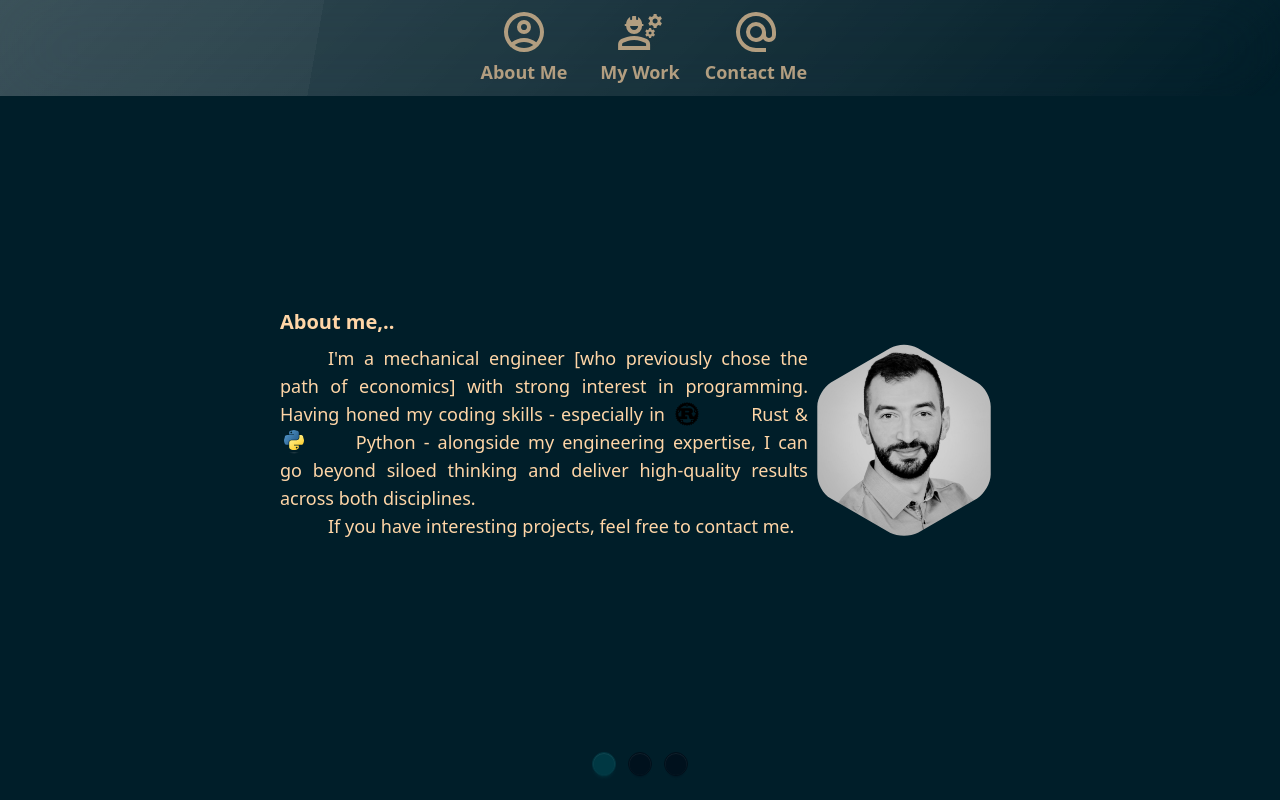
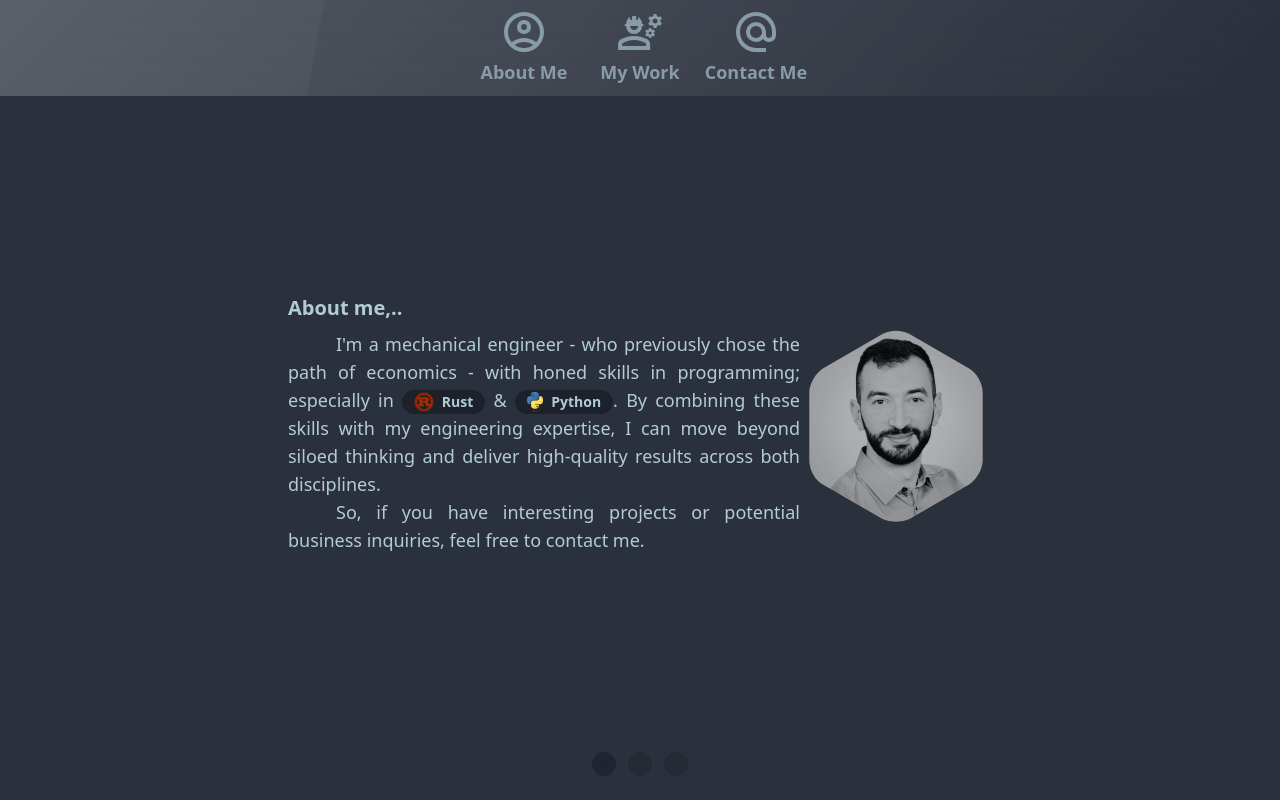
Before and after one commit to FatihDmrcn/FatihDmrcn.github.io, a SvelteKit app: page / in a window 1280 px wide. Built offline with nearby package versions, Linux system fonts and the light colour scheme.

Commit message:
default theme and new favicon

```diff
--- a/src/app.css
+++ b/src/app.css
@@ -1,4 +1,4 @@
 @import "tailwindcss";
 @plugin "daisyui" {
-    themes: abyss --default;
+    themes: dim --default;
 }
--- /dev/null
+++ b/src/lib/components/badge.svelte
@@ -0,0 +1,8 @@
+<script lang="ts">
+    let { src, name }: { src: string; name: string } = $props();
+</script>
+
+<div class="badge badge-neutral badge-xs sm:badge-md font-bold indent-0">
+    <img {src} class="size-9/10" alt={name} />
+    {name}
+</div>
--- a/src/lib/components/btn_carousel.svelte
+++ b/src/lib/components/btn_carousel.svelte
@@ -1,21 +1,14 @@
 <script lang="ts">
-    let { dir, href }: { dir: string; href: string } = $props();
+    let { id, length, pos }: { id: string; length: number; pos: number } =
+        $props();
 </script>
 
-<a {href} class="btn btn-ghost btn-square">
-    <svg
-        class="h-full aspect-square fill-base-content"
-        xmlns="http://www.w3.org/2000/svg"
-        viewBox="0 -960 960 960"
-    >
-        {#if dir == "left"}
-            <path
-                d="M440-240 200-480l240-240 56 56-183 184 183 184-56 56Zm264 0L464-480l240-240 56 56-183 184 183 184-56 56Z"
-            />
-        {:else if dir == "right"}
-            <path
-                d="M383-480 200-664l56-56 240 240-240 240-56-56 183-184Zm264 0L464-664l56-56 240 240-240 240-56-56 183-184Z"
-            />
-        {/if}
-    </svg>
-</a>
+<div class="flex w-full justify-center gap-3 opacity-70">
+    {#each Array(length + 1) as _, i}
+        <a
+            aria-label="test"
+            href={`#${id}_${i}`}
+            class="btn btn-xs btn-circle {pos == i ? 'btn-neutral' : ''}"
+        ></a>
+    {/each}
+</div>
--- a/src/lib/components/card_container.svelte
+++ b/src/lib/components/card_container.svelte
@@ -8,7 +8,7 @@
     }: { id: string; title: string; children: Snippet } = $props();
 </script>
 
-<div {id} class="carousel-item card w-full">
+<div {id} class="carousel-item w-full card card-sm sm:card-lg">
     <div class="card-body">
         <div class="card-title sm:text-xl">{title}</div>
         <div class="sm:text-lg">
--- a/src/lib/components/page_container.svelte
+++ b/src/lib/components/page_container.svelte
@@ -6,7 +6,7 @@
 
 <div
     {id}
-    class="carousel-item box-border flex-col h-full items-center justify-center pt-24 pb-6"
+    class="carousel-item box-border flex-col h-full w-full items-center justify-center pt-24 pb-6"
 >
     {@render children()}
 </div>
--- a/src/lib/index.ts
+++ b/src/lib/index.ts
@@ -1,6 +1,6 @@
 export function scroll_horizontal(
     event: UIEvent & { currentTarget: EventTarget & HTMLElement }, length: number
-) {
+): number {
     const element = event.currentTarget;
     let a = element.scrollLeft; // actual position for scrollLeft
     let b = element.scrollWidth - element.clientWidth; // max. value for scrollLeft
--- a/src/routes/+page.svelte
+++ b/src/routes/+page.svelte
@@ -3,9 +3,10 @@
     import PageContainer from "$lib/components/page_container.svelte";
     import CardContainer from "$lib/components/card_container.svelte";
     import BtnCarousel from "$lib/components/btn_carousel.svelte";
+    import Badge from "$lib/components/badge.svelte";
 
     import profile from "$lib/fig/profile.jpg";
-    // import profile from "$lib/profile_drawing.jpg";
+
     import rust from "$lib/fig/rust_logo.svg";
     import python from "$lib/fig/python_logo.svg";
     import LiAcademia from "$lib/components/li_academia.svelte";
@@ -27,37 +28,23 @@
     >
         <CardContainer id={"about_me_0"} title={"About me,.."}>
             <div class="avatar float-right">
-                <div class="mask mask-hexagon w-30 sm:w-48">
+                <div class="mask mask-hexagon opacity-80 w-30 sm:w-48">
                     <img class="" src={profile} alt="profile" />
                 </div>
             </div>
-            <p class="text-justify indent-6 sm:indent-12">
-                I'm a mechanical engineer [who previously chose the path of
-                economics] with strong interest in programming. Having honed my
-                coding skills - especially in
-                <span class="inline-flex items-baseline text-start">
-                    <img
-                        src={rust}
-                        class="mx-1 self-center rounded-full size-4 sm:size-6"
-                        alt="test"
-                    />
-                    Rust
-                </span>
-                &
-                <span class="inline-flex items-baseline w-fit">
-                    <img
-                        src={python}
-                        class="mx-1 self-center rounded-full aspect-auto h-4 sm:h-6"
-                        alt="test"
-                    />
-                    Python
-                </span>
-                - alongside my engineering expertise, I can go beyond siloed thinking
-                and deliver high-quality results across both disciplines.
-            </p>
-            <p class="text-justify indent-6 sm:indent-12">
-                If you have interesting projects, feel free to contact me.
-            </p>
+            <div class="text-justify indent-6 sm:indent-12">
+                I'm a mechanical engineer - who previously chose the path of
+                economics - with honed skills in programming; especially in
+                <Badge src={rust} name={"Rust"} /> &
+                <Badge src={python} name={"Python"} />. By combining these
+                skills with my engineering expertise, I can move beyond siloed
+                thinking and deliver high-quality results across both
+                disciplines.
+            </div>
+            <div class="text-justify indent-6 sm:indent-12">
+                So, if you have interesting projects or potential business
+                inquiries, feel free to contact me.
+            </div>
         </CardContainer>
         <CardContainer id={"about_me_1"} title={"..my skills,.."}>
             Soon to be updated!
@@ -79,23 +66,7 @@
             </ul>
         </CardContainer>
     </div>
-    <div class="flex w-full justify-center gap-3">
-        <a
-            aria-label="test"
-            href={"#about_me_0"}
-            class="btn btn-xs btn-circle {pos_01 == 0 ? 'btn-neutral' : ''}"
-        ></a>
-        <a
-            aria-label="test"
-            href={"#about_me_1"}
-            class="btn btn-xs btn-circle {pos_01 == 1 ? 'btn-neutral' : ''}"
-        ></a>
-        <a
-            aria-label="test"
-            href={"#about_me_2"}
-            class="btn btn-xs btn-circle {pos_01 == 2 ? 'btn-neutral' : ''}"
-        ></a>
-    </div>
+    <BtnCarousel id="about_me" length={2} pos={pos_01} />
 </PageContainer>
 
 <PageContainer id={"my_work"}>
```
Also changed, not shown: src/lib/fig/rust_logo.svg, static/favicon.png.
